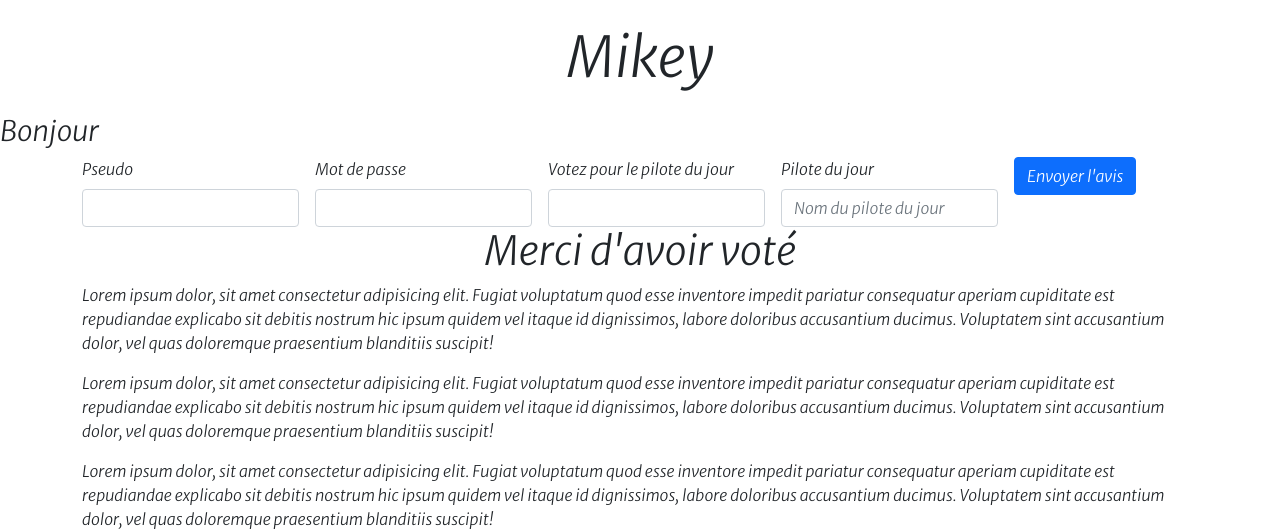
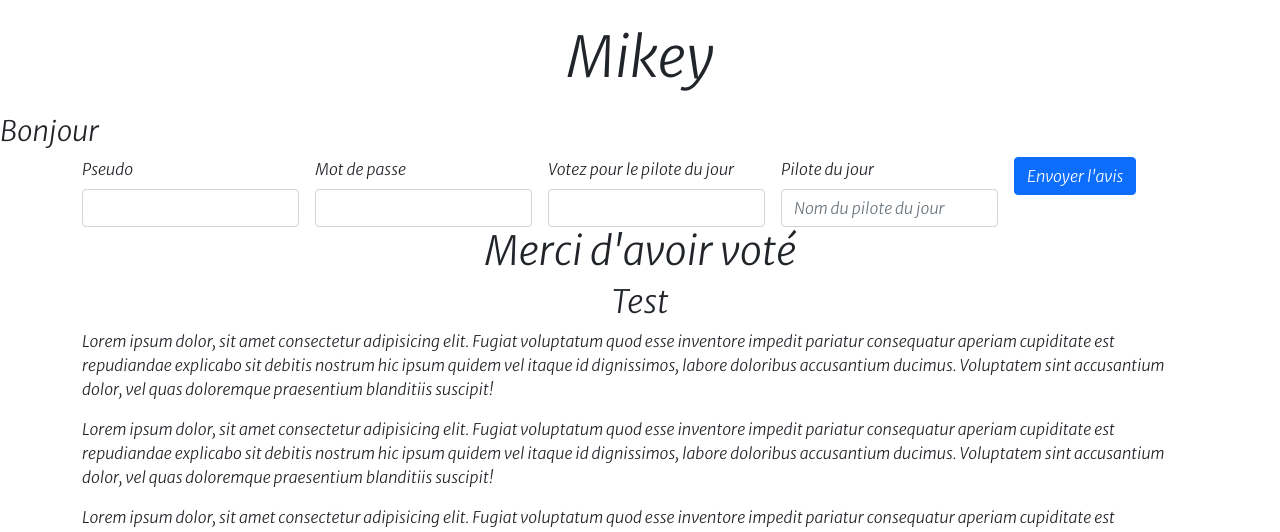
Before and after one commit to MickaelAjinca/Mikey, a PHP site: page / in a window 1280 px wide. Shown: the part 40-572 px from the top of the page. Run offline with PHP 8.4, Linux system fonts and the light colour scheme.

Commit message:
ajout sous titre

```diff
--- a/index.php
+++ b/index.php
@@ -77,6 +77,8 @@
 
 <h1 class="text-center">Merci d'avoir voté</h1>
 
+<h2 class="text-center">Test</h1>
+
     <p>Lorem ipsum dolor, sit amet consectetur adipisicing elit. Fugiat voluptatum quod esse inventore impedit pariatur consequatur aperiam cupiditate est repudiandae explicabo sit debitis nostrum hic ipsum quidem vel itaque id dignissimos, labore doloribus accusantium ducimus. Voluptatem sint accusantium dolor, vel quas doloremque praesentium blanditiis suscipit!
     </p>
     <p>Lorem ipsum dolor, sit amet consectetur adipisicing elit. Fugiat voluptatum quod esse inventore impedit pariatur consequatur aperiam cupiditate est repudiandae explicabo sit debitis nostrum hic ipsum quidem vel itaque id dignissimos, labore doloribus accusantium ducimus. Voluptatem sint accusantium dolor, vel quas doloremque praesentium blanditiis suscipit!
```
